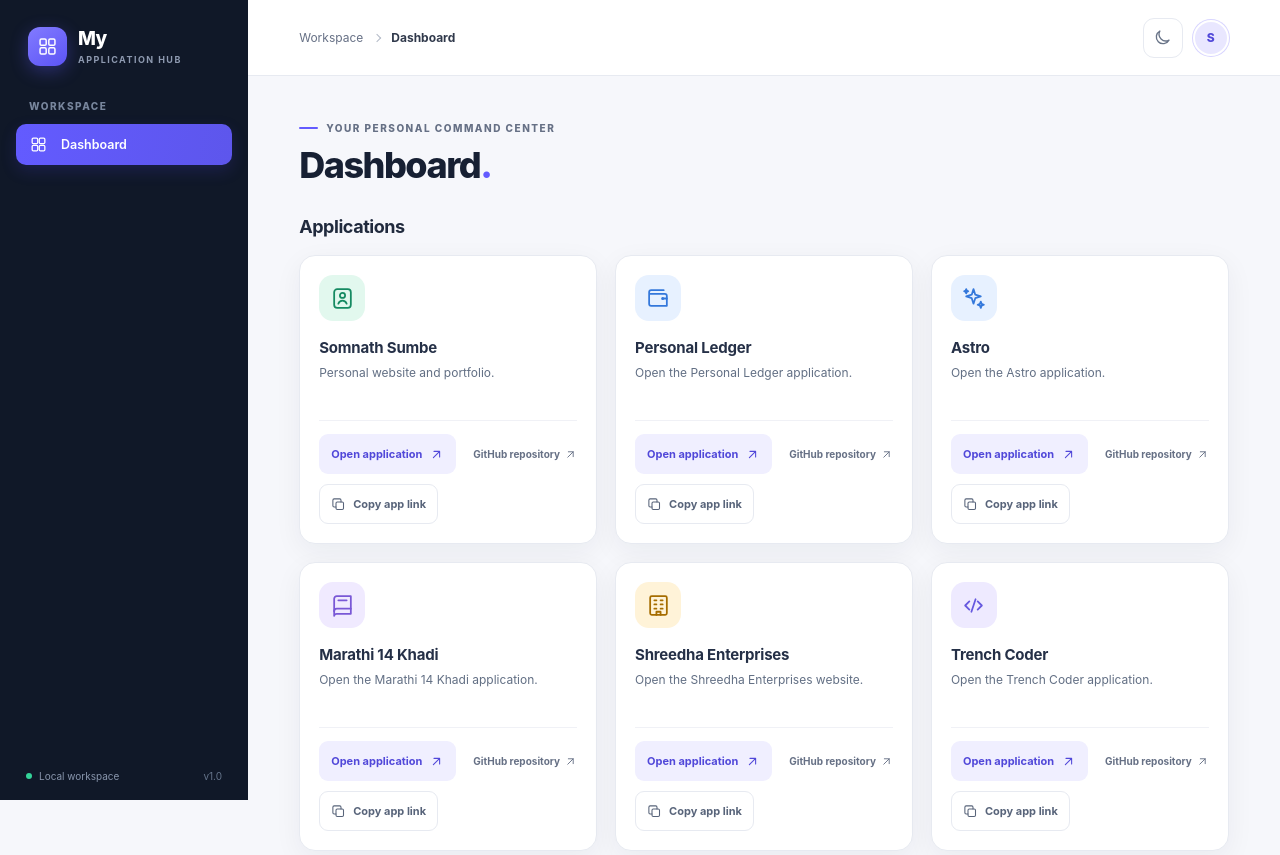
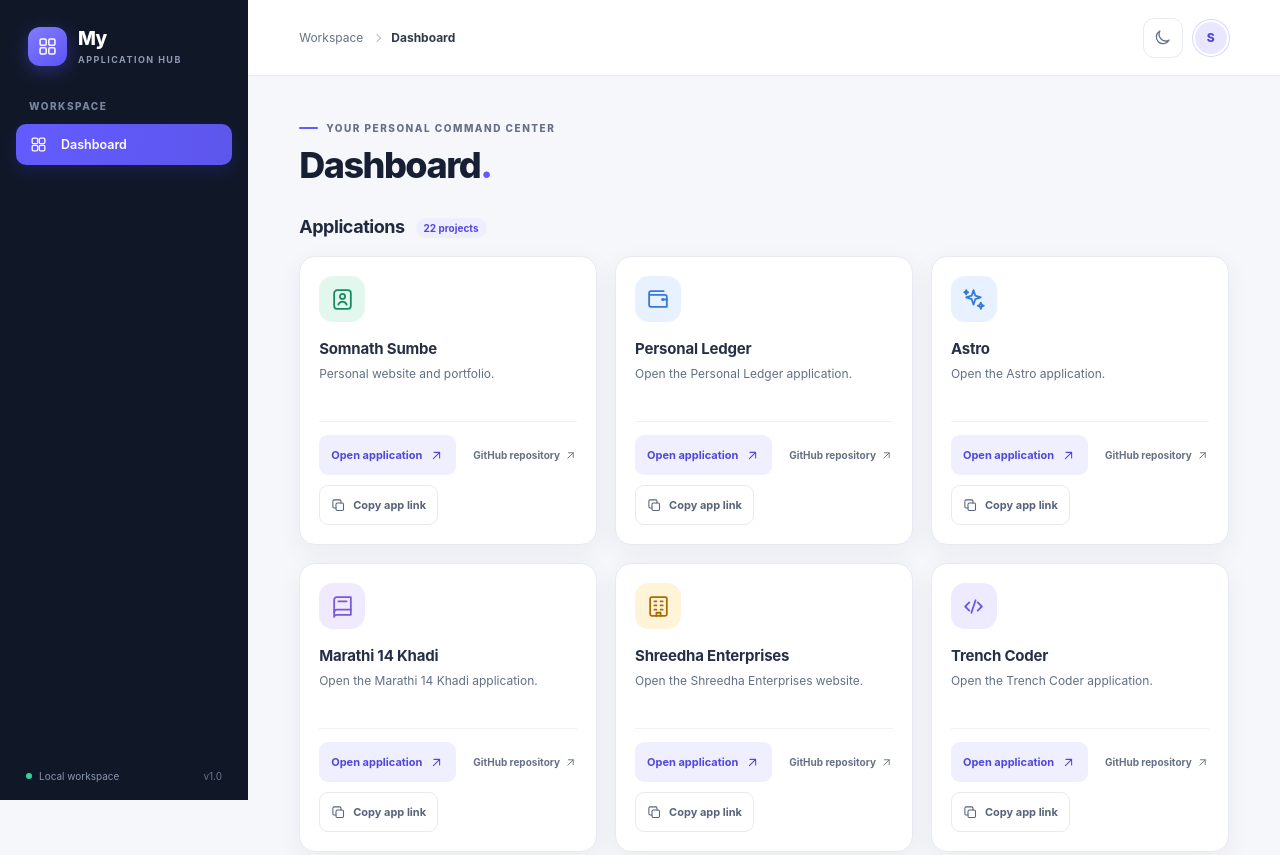
Before and after one commit to somnathsumbe/myapplication, a plain HTML site: page index.html in a window 1280 px wide. Shown: the top 855 px of the page. Drawn offline with Linux system fonts and the light colour scheme.

Commit message:
Update application hub title and project count

```diff
--- a/index.html
+++ b/index.html
@@ -8,7 +8,7 @@
   <meta name="mobile-web-app-capable" content="yes">
   <meta name="apple-mobile-web-app-capable" content="yes">
   <meta name="apple-mobile-web-app-status-bar-style" content="black-translucent">
-  <title>My Hub — Dashboard</title>
+  <title>Somnath Application Hub</title>
   <link rel="manifest" href="manifest.webmanifest">
   <link rel="icon" type="image/png" sizes="192x192" href="assets/icons/icon-192.png">
   <link rel="apple-touch-icon" href="assets/icons/icon-192.png">
@@ -50,7 +50,7 @@
         </section>
         <section class="apps-section" aria-labelledby="applicationsHeading">
           <div class="section-heading">
-            <h2 id="applicationsHeading">Applications</h2>
+            <h2 id="applicationsHeading">Applications <span class="app-count" id="appCount">22 projects</span></h2>
           </div>
           <div class="apps-grid" id="appsGrid" aria-live="polite"><div class="loading-state" role="status">Loading applications...</div></div>
           <p class="app-status" id="appStatus" role="status" aria-live="polite"></p>
```
